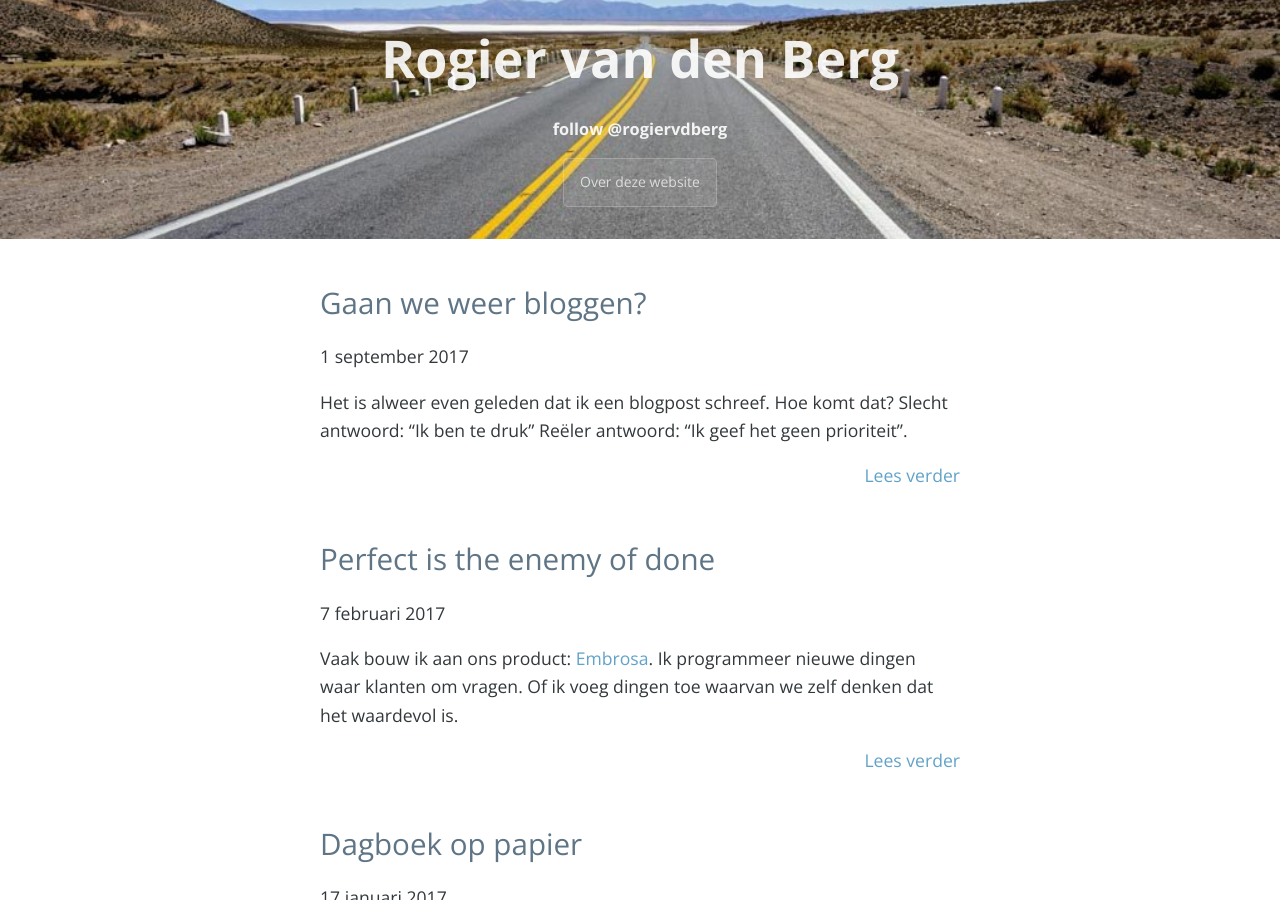
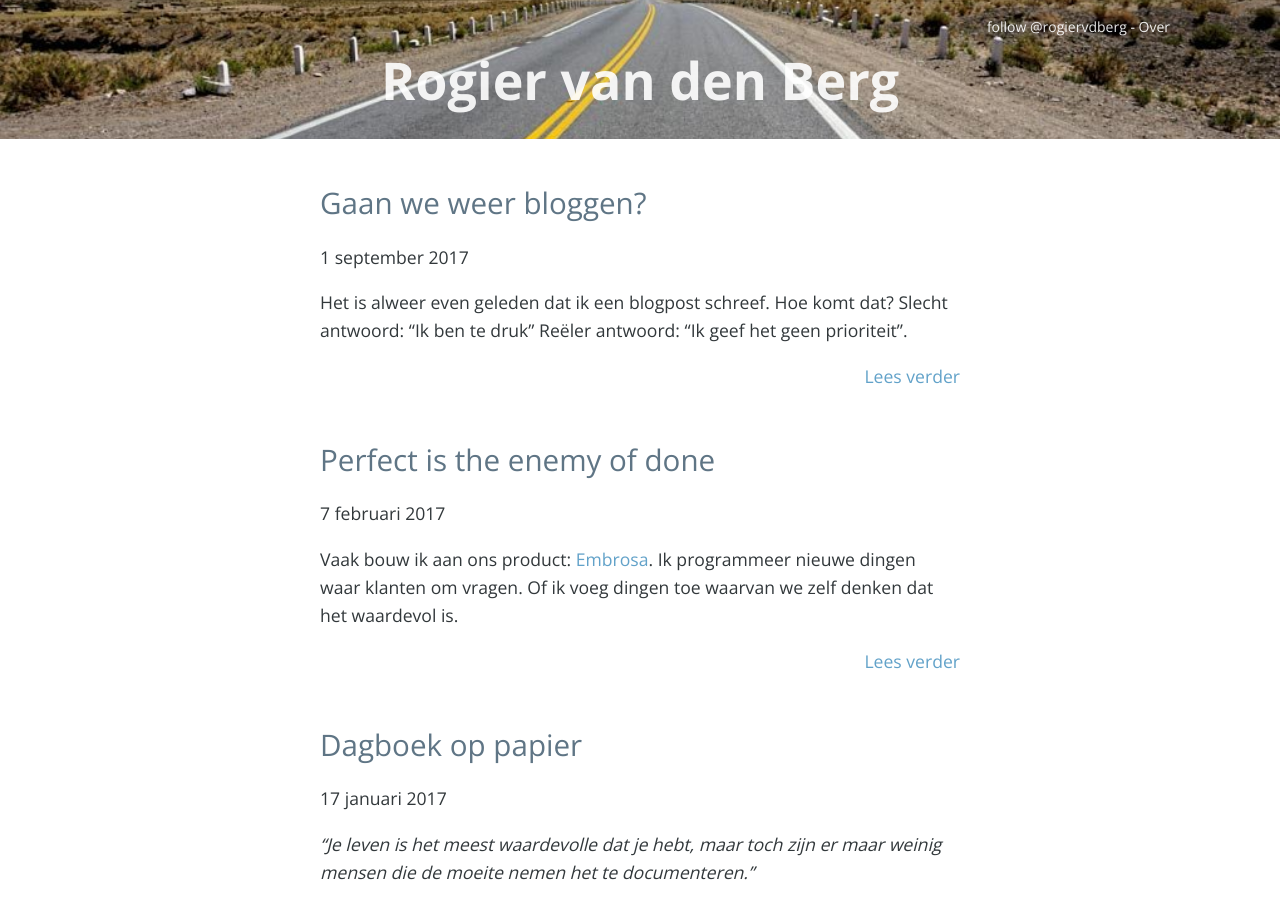
Before and after one commit to rogiervandenberg/rogiervandenberg.nl, a Jekyll site: the page built from index.html, in a window 1280 px wide and 900 px high. Built offline with Jekyll 4.4.1, drawn with Linux system fonts in a browser that asks for light colours; the list of posts is cut into pages by our own code.

Commit message:
Add links to header

```diff
--- a/_includes/header.html
+++ b/_includes/header.html
@@ -1,11 +1,20 @@
 <header class="page-header">
+
+    <div style="float:right; margin-right: 1em;">
+        {% if site.twitter_username %}<a class="header-link" href="http://twitter.com/{{ site.twitter_username }}" target="_blank">follow @{{ site.twitter_username }}</a>{% endif %}
+        -
+        <a class="header-link" href="/about/">Over</a>
+    </div>
+    <div style="clear: both;">
+
+
      <h1 class="project-name"> <a class="header-link" href="{{ site.baseurl }}/"> {{ site.title }}</a></h1>
-     <!--<h3 style="font-weight: lighter;">a blog for <a class="header-link" href="http://canijustgo.com/" target="_blank">canijustgo.com</a></h3>-->
-     <h3>{% if site.twitter_username %}<a class="header-link" href="http://twitter.com/{{ site.twitter_username }}" target="_blank">follow @{{ site.twitter_username }}</a></h3>{% endif %}
+     <!-- <h3 style="font-weight: lighter;">a blog for <a class="header-link" href="http://canijustgo.com/" target="_blank">canijustgo.com</a></h3> -->
+     <!-- {% if site.twitter_username %}<h3 style="font-weight: lighter;"><a class="header-link" href="http://twitter.com/{{ site.twitter_username }}" target="_blank">follow @{{ site.twitter_username }}</a></h3>{% endif %} -->
 
-     {% for page in site.pages %}
+     <!-- {% for page in site.pages %}
       {% if page.title and page.hide != true %}
        <a class="page-link btn" href="{{ page.url | prepend: site.baseurl }}">{{ page.title }}</a>
       {% endif %}
-     {% endfor %}
+     {% endfor %} -->
 </header>
```
